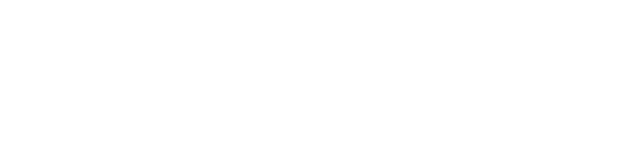
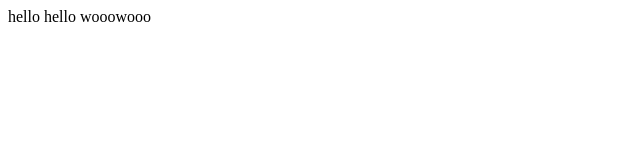
Before and after one commit to CodeNoJutsuu/zero-to-webhero, a plain HTML site: page html/index.html in a window 1280 px wide. Shown: the whole page, without its empty margins (0-640 px from the left). Drawn offline with Linux system fonts and the light colour scheme.

Commit message:
updated changes

```diff
--- a/html/index.html
+++ b/html/index.html
@@ -6,6 +6,6 @@
     <title>Document</title>
 </head>
 <body>
-
+    hello hello  wooowooo
 </body>
 </html>
```
